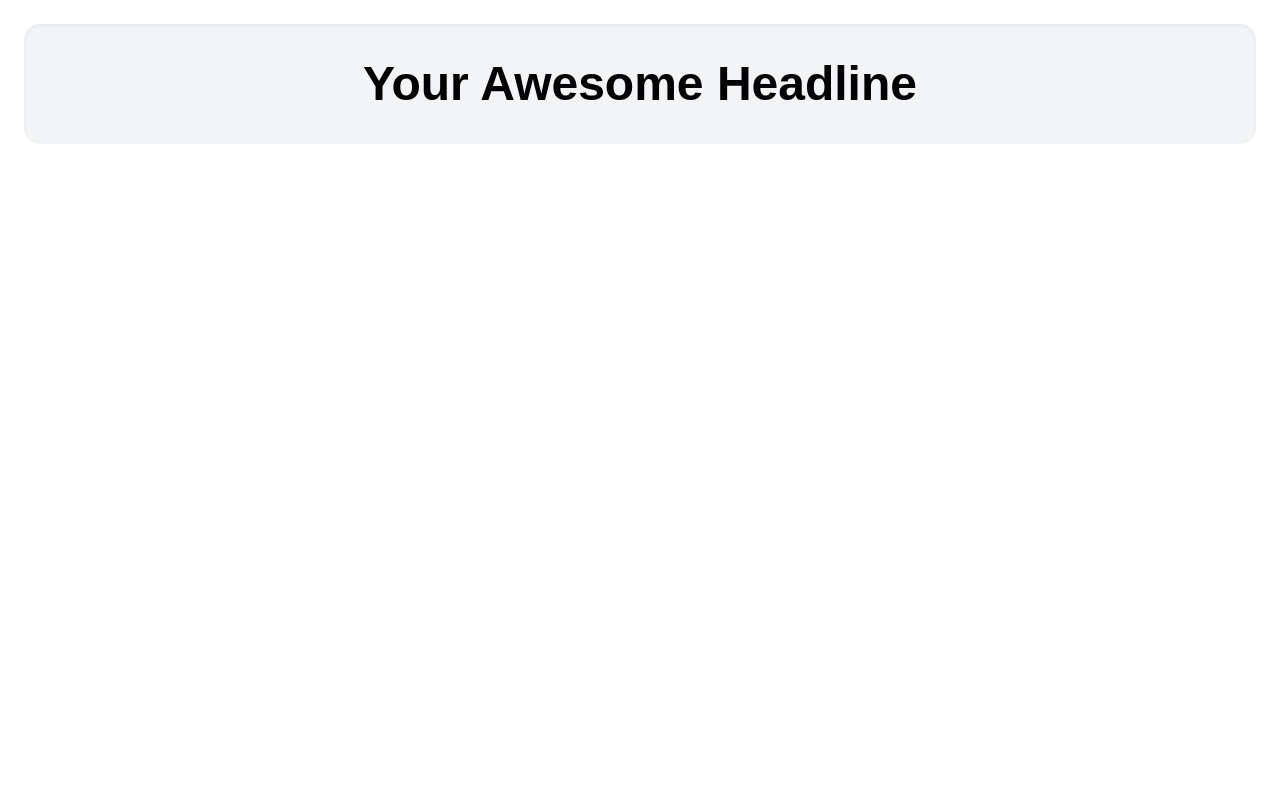
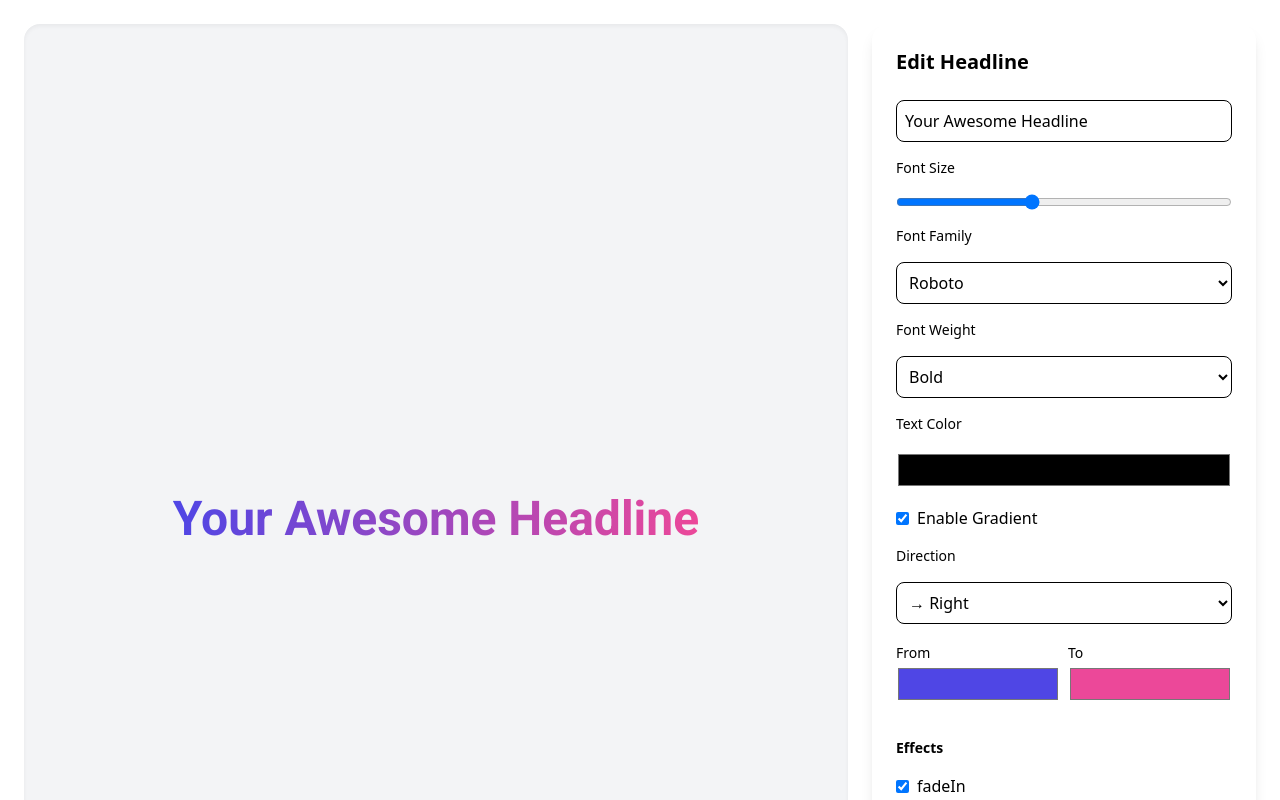
Before and after one commit to shawon111/heading-widget, a React (Vite) app: page / in a window 1280 px wide. Shown: the top 800 px of the page. Built offline with nearby package versions, Linux system fonts and the light colour scheme.

Commit message:
headline editor created with main features

```diff
--- a/src/App.css
+++ b/src/App.css
@@ -0,0 +1 @@
+@import url('https://fonts.googleapis.com/css2?family=Inter:ital,opsz,wght@0,14..32,100..900;1,14..32,100..900&family=Lato:ital,wght@0,100;0,300;0,400;0,700;0,900;1,100;1,300;1,400;1,700;1,900&family=Open+Sans:ital,wght@0,300..800;1,300..800&family=Poppins:ital,wght@0,100;0,200;0,300;0,400;0,500;0,600;0,700;0,800;0,900;1,100;1,200;1,300;1,400;1,500;1,600;1,700;1,800;1,900&family=Roboto:ital,wght@0,100..900;1,100..900&display=swap');
--- /dev/null
+++ b/src/components/HeadlineEditor.tsx
@@ -0,0 +1,160 @@
+import React from "react";
+import type { HeadlineSettings } from "./HeadlineWidget";
+
+
+interface Props {
+    settings: HeadlineSettings;
+    setSettings: React.Dispatch<React.SetStateAction<HeadlineSettings>>;
+    fontFamilies: Record<string, string>
+}
+
+const HeadlineEditor: React.FC<Props> = ({ settings, setSettings, fontFamilies }) => {
+    return (
+        <div className="w-full lg:w-96 bg-white rounded-2xl shadow-lg p-6 flex flex-col gap-4">
+            <h2 className="text-xl font-semibold mb-2">Edit Headline</h2>
+            {/* Text */}
+            <input
+                type="text"
+                value={settings.text}
+                onChange={(e) => setSettings({ ...settings, text: e.target.value })}
+                className="border rounded-lg p-2 w-full"
+                placeholder="Enter headline text"
+            />
+            {/* Font Size */}
+            <label className="text-sm font-medium">Font Size</label>
+            <input
+                type="range"
+                min={16}
+                max={96}
+                value={settings.fontSize}
+                onChange={(e) =>
+                    setSettings({ ...settings, fontSize: parseInt(e.target.value) })
+                }
+                className="w-full"
+            />
+            {/* Font Familky */}
+            <label className="text-sm font-medium">Font Family</label>
+            <select
+                value={settings.fontFamily}
+                onChange={(e) =>
+                    setSettings({ ...settings, fontFamily: e.target.value })
+                }
+                className="border rounded-lg p-2 w-full"
+            >
+                {
+                    Object.entries(fontFamilies).map(([item, value]) => {
+                        return <option value={item} key={value}>{item}</option>
+                    })
+                }
+            </select>
+            {/* Font Weight */}
+            <label className="text-sm font-medium">Font Weight</label>
+            <select
+                value={settings.fontWeight}
+                onChange={(e) =>
+                    setSettings({ ...settings, fontWeight: parseInt(e.target.value) })
+                }
+                className="border rounded-lg p-2 w-full"
+            >
+                <option value={400}>Normal</option>
+                <option value={600}>Semi Bold</option>
+                <option value={700}>Bold</option>
+                <option value={900}>Extra Bold</option>
+            </select>
+            {/* Text Color */}
+            <label className="text-sm font-medium">Text Color</label>
+            <input
+                type="color"
+                value={settings.textColor}
+                onChange={(e) =>
+                    setSettings({ ...settings, textColor: e.target.value })
+                }
+                className="w-full h-10 rounded"
+            />
+            {/* Gradient Toggle */}
+            <label className="flex items-center gap-2">
+                <input
+                    type="checkbox"
+                    checked={settings.gradient}
+                    onChange={(e) =>
+                        setSettings({ ...settings, gradient: e.target.checked })
+                    }
+                />
+                Enable Gradient
+            </label>
+            {settings.gradient && (
+                <>
+                    <label className="text-sm font-medium">Direction</label>
+                    <select
+                        value={settings.gradientDirection}
+                        onChange={(e) =>
+                            setSettings({
+                                ...settings,
+                                gradientDirection: e.target.value as any,
+                            })
+                        }
+                        className="border rounded-lg p-2 w-full"
+                    >
+                        <option value="to-r">→ Right</option>
+                        <option value="to-l">← Left</option>
+                        <option value="to-t">↑ Up</option>
+                        <option value="to-b">↓ Down</option>
+                    </select>
+                    <div className="flex gap-2">
+                        <div className="w-full">
+                            <label className="text-sm font-medium">From</label>
+                            <input
+                                type="color"
+                                value={settings.gradientFrom}
+                                onChange={(e) =>
+                                    setSettings({ ...settings, gradientFrom: e.target.value })
+                                }
+                                className="w-full h-10 rounded"
+                            />
+                        </div>
+                        <div className="w-full">
+                            <label className="text-sm font-medium">To</label>
+                            <input
+                                type="color"
+                                value={settings.gradientTo}
+                                onChange={(e) =>
+                                    setSettings({ ...settings, gradientTo: e.target.value })
+                                }
+                                className="w-full h-10 rounded"
+                            />
+                        </div>
+                    </div>
+                </>
+            )}
+            {/* Effects */}
+            <h3 className="text-sm font-semibold mt-4">Effects</h3>
+            {Object.entries(settings.effects).map(([key, value]) => (
+                <label key={key} className="flex items-center gap-2">
+                    <input
+                        type="checkbox"
+                        checked={value}
+                        onChange={(e) =>
+                            setSettings({
+                                ...settings,
+                                effects: { ...settings.effects, [key]: e.target.checked },
+                            })
+                        }
+                    />
+                    {key}
+                </label>
+            ))}
+            {/* Export */}
+            <button
+                onClick={() => {
+                    navigator.clipboard.writeText(JSON.stringify(settings, null, 2));
+                    alert("Headline settings copied to clipboard!");
+                }}
+                className="mt-4 bg-blue-600 text-white px-4 py-2 rounded-lg hover:bg-blue-700"
+            >
+                Export JSON
+            </button>
+        </div>
+    )
+}
+
+export default HeadlineEditor;
--- a/src/components/HeadlinePreview.tsx
+++ b/src/components/HeadlinePreview.tsx
@@ -4,12 +4,14 @@ import type { HeadlineSettings } from "./HeadlineWidget";
 
 interface Props {
     settings: HeadlineSettings;
+    fontFamilies: Record<string, string>
 }
 
-const HeadlinePreview: React.FC<Props> = ({ settings }) => {
+const HeadlinePreview: React.FC<Props> = ({ settings, fontFamilies }) => {
     const {
         text,
         fontSize,
+        textColor,
         fontFamily,
         fontWeight,
         gradient,
@@ -19,11 +21,10 @@ const HeadlinePreview: React.FC<Props> = ({ settings }) => {
         effects,
     } = settings;
 
-  // Build gradient style dynamically
+    // build gradient style
     const gradientStyle = gradient
         ? {
-        backgroundImage: `linear-gradient(${
-          gradientDirection === "to-r"
+            backgroundImage: `linear-gradient(${gradientDirection === "to-r"
                     ? "to right"
                     : gradientDirection === "to-l"
                         ? "to left"
@@ -32,7 +33,7 @@ const HeadlinePreview: React.FC<Props> = ({ settings }) => {
                             : "to bottom"
                 }, ${gradientFrom}, ${gradientTo})`,
             WebkitBackgroundClip: "text",
-        color: "red",
+            color: "transparent"
         }
         : {};
 
@@ -44,12 +45,11 @@ const HeadlinePreview: React.FC<Props> = ({ settings }) => {
                 transition={{ duration: 0.6 }}
                 style={{
                     fontSize: `${fontSize}px`,
-          fontFamily,
+                    fontFamily: fontFamilies[fontFamily],
                     fontWeight,
-          ...gradientStyle,
+                    ...(gradient ? gradientStyle : { color: textColor }),
                 }}
-        className={`text-center ${
-          effects.shadow ? "drop-shadow-lg" : ""
+                className={`text-center ${effects.shadow ? "drop-shadow-lg" : ""
                     } ${effects.hoverGlow ? "hover:scale-105 transition-transform" : ""}`}
             >
                 {effects.perLetter
--- a/src/components/HeadlineWidget.tsx
+++ b/src/components/HeadlineWidget.tsx
@@ -1,6 +1,6 @@
 import React, { useState } from "react";
-import { motion } from "framer-motion";
 import HeadlinePreview from "./HeadlinePreview";
+import HeadlineEditor from "./HeadlineEditor";
 
 
 export interface HeadlineSettings {
@@ -23,13 +23,20 @@ export interface HeadlineSettings {
 
 
 const HeadlineWidget: React.FC = () => {
+    const fontFamilies: Record<string, string> = {
+        Roboto: "'Roboto', sans-serif",
+        Poppins: "'Poppins', sans-serif",
+        OpenSans: "'Open Sans', sans-serif",
+        Inter: "'Inter', sans-serif",
+        Lato: "'Lato', sans-serif"
+    };
     const [settings, setSettings] = useState<HeadlineSettings>({
         text: "Your Awesome Headline",
         fontSize: 48,
         textColor: "#000000",
-        fontFamily: "sans-serif",
+        fontFamily: "Roboto",
         fontWeight: 700,
-        gradient: false,
+        gradient: true,
         gradientDirection: "to-r",
         gradientFrom: "#4f46e5",
         gradientTo: "#ec4899",
@@ -44,7 +51,8 @@ const HeadlineWidget: React.FC = () => {
 
     return (
         <div className="flex flex-col lg:flex-row gap-6 p-6 w-full">
-            <HeadlinePreview settings={settings} />
+            <HeadlinePreview fontFamilies={fontFamilies} settings={settings} />
+            <HeadlineEditor fontFamilies={fontFamilies} settings={settings} setSettings={setSettings} />
         </div>
     );
 };
```
Lines whose indentation alone changed are shown as unchanged.
